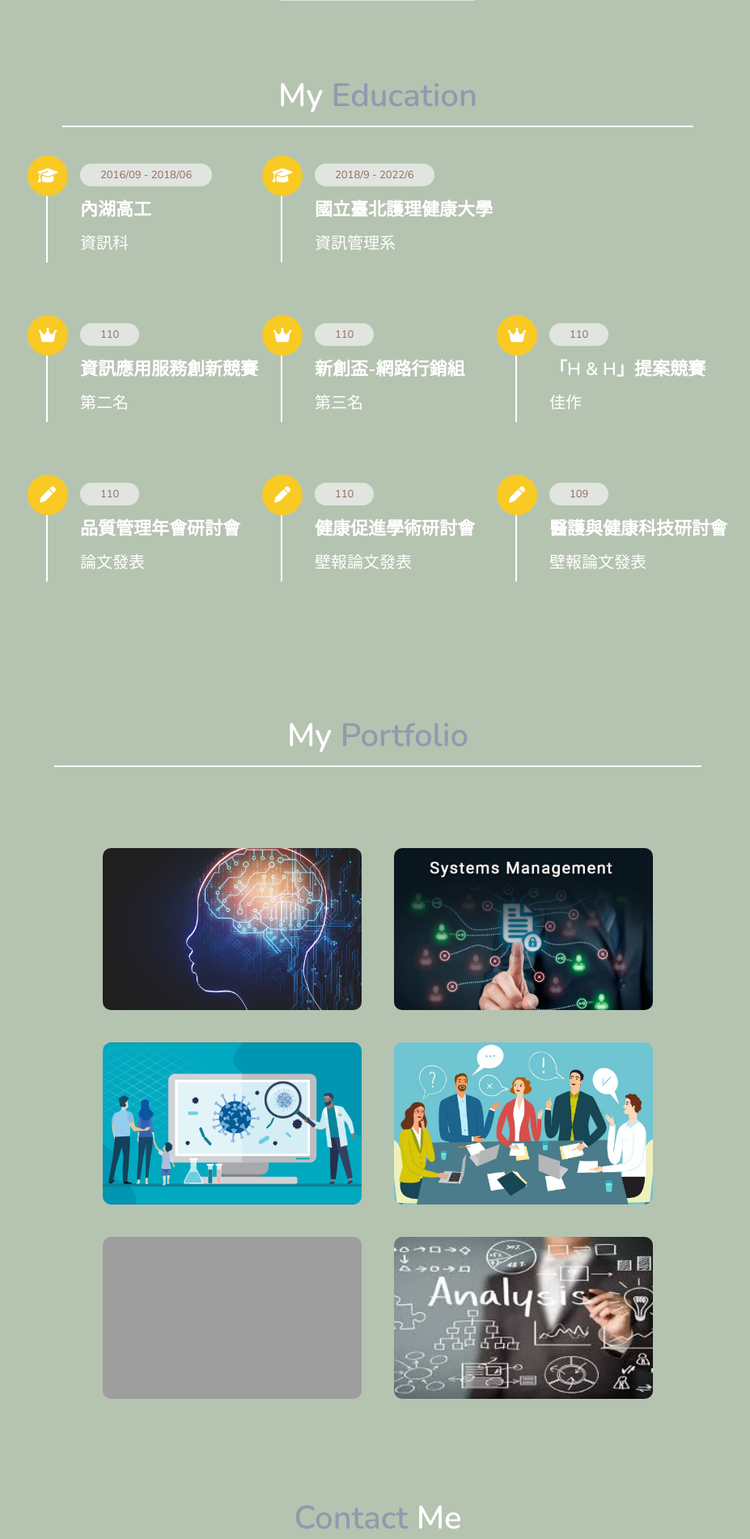
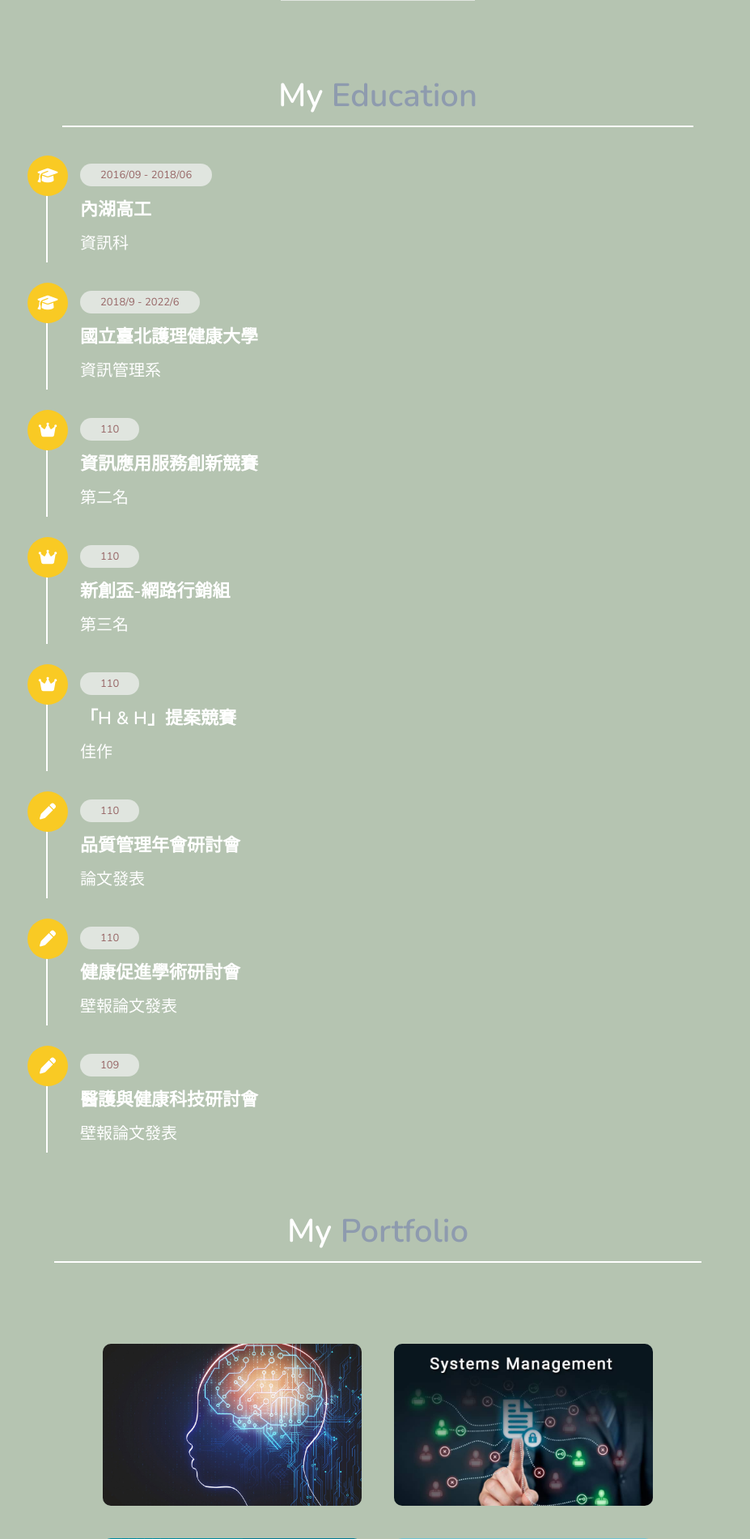
Before and after one commit to Lino-Chang/PERSONAL_WEB, a PHP site: page / in a window 1280 px wide. Shown: the part 1744-3644 px from the top of the page at 81% size, without its empty margins (353-1280 px from the left). Run offline with PHP 8.4, Linux system fonts and the light colour scheme; data that the repository does not hold is empty; some libraries are stand-ins or nearby versions; grey boxes are pictures that could not be loaded.

Commit message:
make it better add  v8

```diff
--- a/style.css
+++ b/style.css
@@ -264,7 +264,7 @@ header .navbar ul li a:hover{
 
 
 .education .box-countainer{
-    display: flex;
+    display: flx;
     align-items: center;
     justify-content:space-between;
     flex-wrap: wrap;
```
